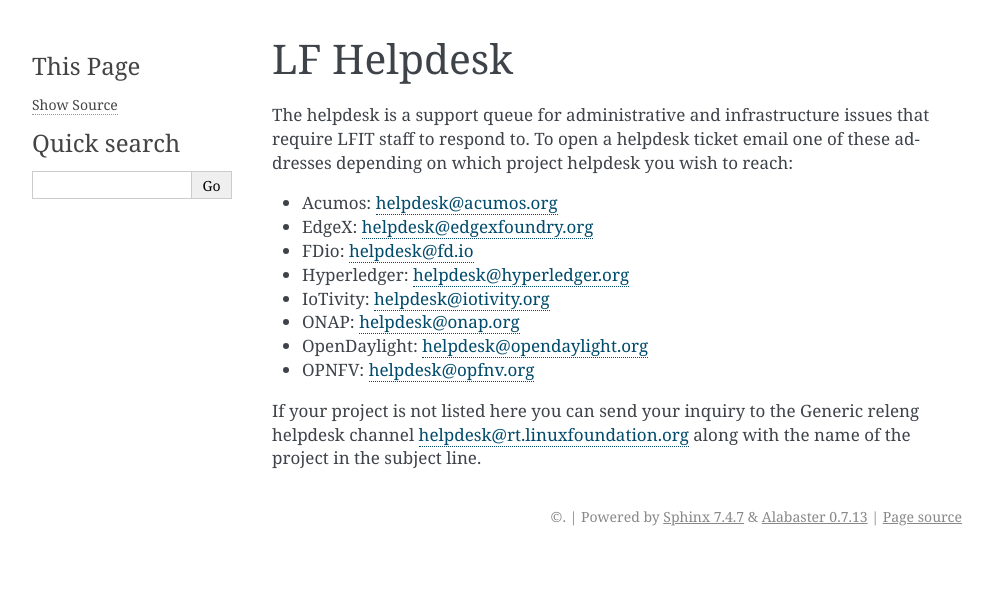
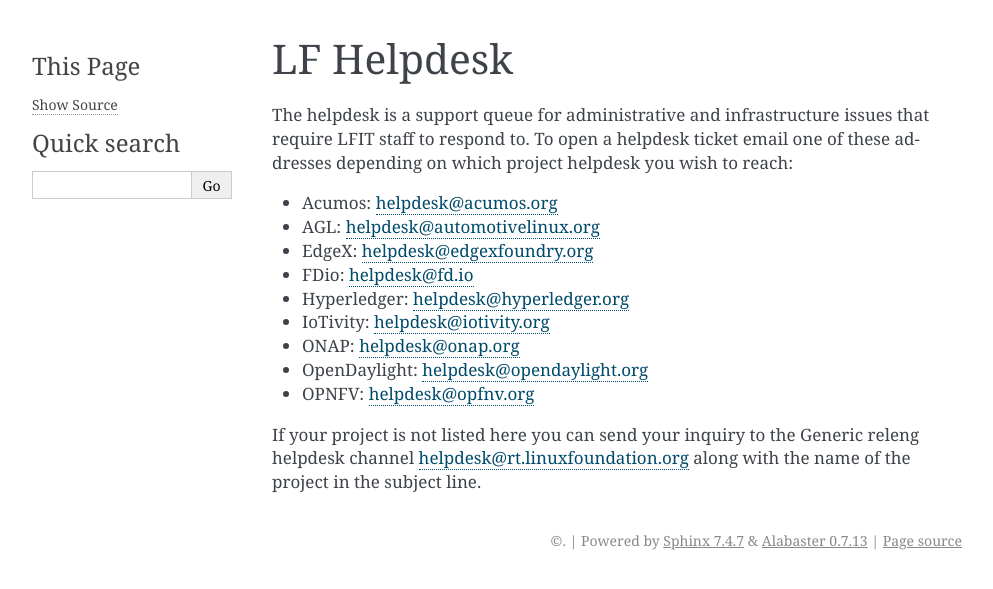
Before and after one commit to lfit/releng-docs, a Sphinx documentation site: the page built from docs/helpdesk.rst, in a window 1280 px wide. Shown: the top 589 px of the page, without its empty margins (148-1141 px from the left). Built offline with Sphinx 7.4.7, drawn with Linux system fonts in a browser that asks for light colours; the version number could not be read and is left out.

Commit message:
Add helpdesk email for AGL
Change-Id: I223c0ae019de6c2ab1d38d9fb33802eb2b835121
Signed-off-by: Anil Belur <abelur@linuxfoundation.org>

```diff
--- a/docs/helpdesk.rst
+++ b/docs/helpdesk.rst
@@ -9,6 +9,7 @@
 these addresses depending on which project helpdesk you wish to reach:
 
 * Acumos: helpdesk@acumos.org
+* AGL: helpdesk@automotivelinux.org
 * EdgeX: helpdesk@edgexfoundry.org
 * FDio: helpdesk@fd.io
 * Hyperledger: helpdesk@hyperledger.org
```
